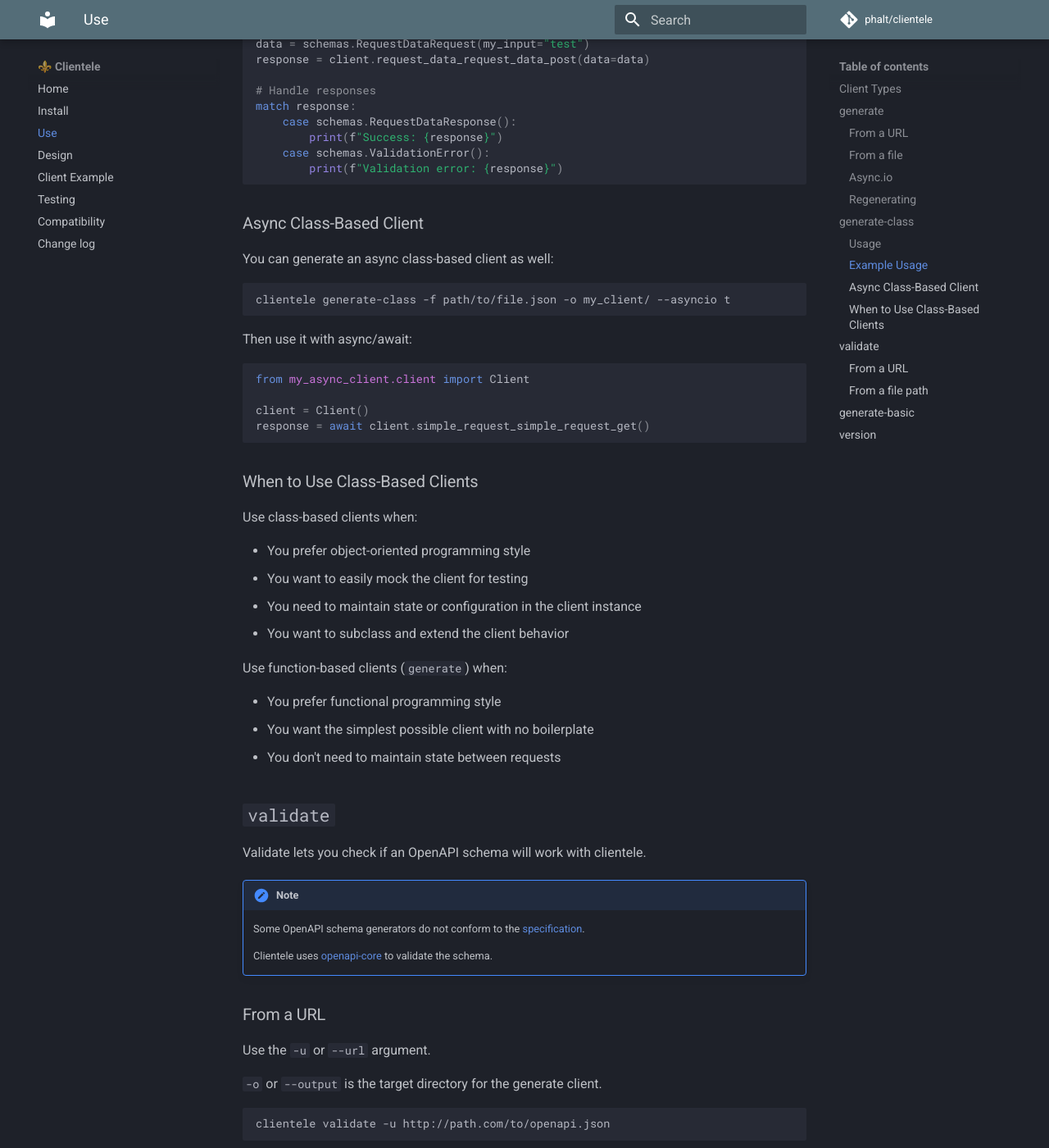
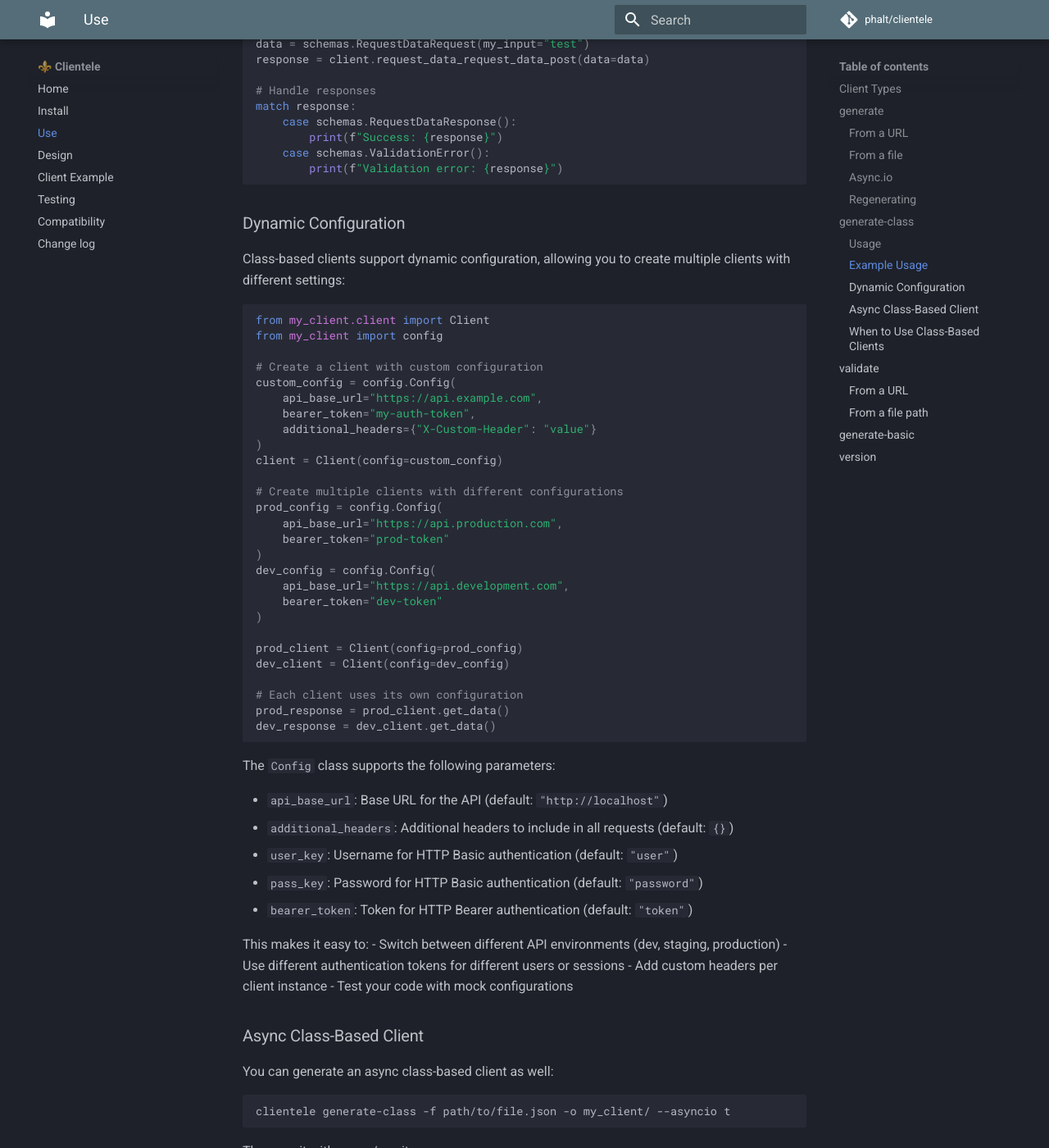
Before and after one commit to phalt/clientele, an MkDocs documentation site: the page built from docs/usage.md, in a window 1280 px wide and 1400 px high, scrolled down 2102 px. Shown: the whole window at 82% size. Built offline with MkDocs 1.6.1 and Material for MkDocs 9.7.7, drawn with Linux system fonts in a browser that asks for light colours; comment, search, counter and statistics services are not loaded; some of the changed text lies outside the part shown.

Commit message:
Update documentation and changelogs for dynamic config feature
Co-authored-by: phalt <490685+phalt@users.noreply.github.com>

````diff
--- a/docs/usage.md
+++ b/docs/usage.md
@@ -81,7 +81,7 @@ With a class-based client, you instantiate the `Client` class and call methods:
 from my_client.client import Client
 from my_client import schemas
 
-# Create a client instance
+# Create a client instance with default configuration
 client = Client()
 
 # Call API methods
@@ -96,6 +96,54 @@ match response:
         print(f"Validation error: {response}")
 ```
 
+### Dynamic Configuration
+
+Class-based clients support dynamic configuration, allowing you to create multiple clients with different settings:
+
+```python
+from my_client.client import Client
+from my_client import config
+
+# Create a client with custom configuration
+custom_config = config.Config(
+    api_base_url="https://api.example.com",
+    bearer_token="my-auth-token",
+    additional_headers={"X-Custom-Header": "value"}
+)
+client = Client(config=custom_config)
+
+# Create multiple clients with different configurations
+prod_config = config.Config(
+    api_base_url="https://api.production.com",
+    bearer_token="prod-token"
+)
+dev_config = config.Config(
+    api_base_url="https://api.development.com",
+    bearer_token="dev-token"
+)
+
+prod_client = Client(config=prod_config)
+dev_client = Client(config=dev_config)
+
+# Each client uses its own configuration
+prod_response = prod_client.get_data()
+dev_response = dev_client.get_data()
+```
+
+The `Config` class supports the following parameters:
+
+- `api_base_url`: Base URL for the API (default: `"http://localhost"`)
+- `additional_headers`: Additional headers to include in all requests (default: `{}`)
+- `user_key`: Username for HTTP Basic authentication (default: `"user"`)
+- `pass_key`: Password for HTTP Basic authentication (default: `"password"`)
+- `bearer_token`: Token for HTTP Bearer authentication (default: `"token"`)
+
+This makes it easy to:
+- Switch between different API environments (dev, staging, production)
+- Use different authentication tokens for different users or sessions
+- Add custom headers per client instance
+- Test your code with mock configurations
+
 ### Async Class-Based Client
 
 You can generate an async class-based client as well:
@@ -108,8 +156,15 @@ Then use it with async/await:
 
 ```python
 from my_async_client.client import Client
+from my_async_client import config
 
+# With default configuration
 client = Client()
+response = await client.simple_request_simple_request_get()
+
+# With custom configuration
+custom_config = config.Config(api_base_url="https://api.example.com")
+client = Client(config=custom_config)
 response = await client.simple_request_simple_request_get()
 ```
 
@@ -121,12 +176,14 @@ Use class-based clients when:
 - You want to easily mock the client for testing
 - You need to maintain state or configuration in the client instance
 - You want to subclass and extend the client behavior
+- **You need dynamic configuration or multiple clients with different settings**
 
 Use function-based clients (`generate`) when:
 
 - You prefer functional programming style
 - You want the simplest possible client with no boilerplate
 - You don't need to maintain state between requests
+- You only need a single static configuration
 
 ## `validate`
 
````
Also changed, not shown: CHANGELOG.md (+8 -0 lines), docs/CHANGELOG.md (+8 -0 lines), 1 other file.
